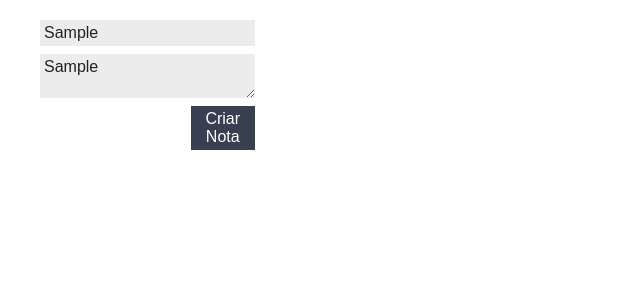
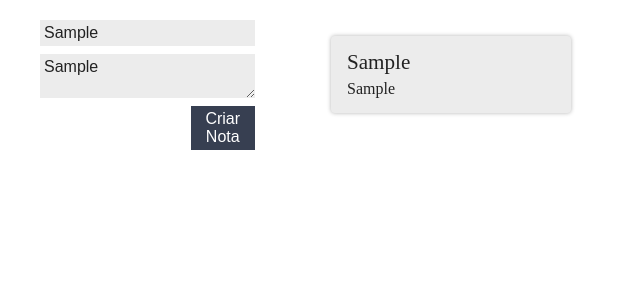
Before and after one commit to Michaelmascarenhas90/trybe-exercises, a React (Create React App) app in the folder front-end/projeto-notes/notes/: page / in a window 1280 px wide. Both pictures are taken after typing "Sample", "Sample" into the empty fields and a click on the button "Criar Nota". Shown: the top 300 px of the page, without its empty margins (0-640 px from the left). Built offline with nearby package versions, Linux system fonts and the light colour scheme.

Commit message:
incluindo states

```diff
--- a/front-end/projeto-notes/notes/src/App.js
+++ b/front-end/projeto-notes/notes/src/App.js
@@ -8,19 +8,26 @@ class App extends React.Component {
 
   constructor(){
     super();
-    this.notas=[];
+    // this.notas = [];
+    this.state = {
+      notas: [],
+    }
   }
 
   createCard = (titulo, text) => {
     const novaNota = {titulo, text}
-    this.notas.push(novaNota);
+    const novoArrayNotas = [...this.state.notas, novaNota]
+    const newState = {
+      notas: novoArrayNotas
+    }
+    this.setState(newState);
   }
 
   render() {
     return(
       <section className="conteudo">
         <FormCadastro createCard={ this.createCard } />
-        <ListaDeNotas notas={ this.notas } />
+        <ListaDeNotas notas={ this.state.notas } />
       </section>
     )
   }
--- a/front-end/projeto-notes/notes/src/components/CardNotas/CardNotas.jsx
+++ b/front-end/projeto-notes/notes/src/components/CardNotas/CardNotas.jsx
@@ -7,9 +7,9 @@ class CardNotas extends Component {
         return (
             <section className="card-nota">
                 <header className="card-nota_cabecalho">
-                    <h3 className="card-nota_titulo">Título</h3>
+                    <h3 className="card-nota_titulo">{this.props.titulo}</h3>
                 </header>
-                <p className="card-nota_texto">Escreva sua nota</p>
+                <p className="card-nota_texto">{this.props.text}</p>
             </section>
         );
     }
--- a/front-end/projeto-notes/notes/src/components/ListaDeNotas/ListaDeNotas.jsx
+++ b/front-end/projeto-notes/notes/src/components/ListaDeNotas/ListaDeNotas.jsx
@@ -9,7 +9,7 @@ class ListaDeNotas extends Component {
                 {this.props.notas.map((nota, index) => {
                     return (
                         <li key={index} className="lista-notas_item">
-                            <CardNotas />
+                            <CardNotas titulo={nota.titulo} text={nota.text} />
                         </li>
                     );
                 })}
```
